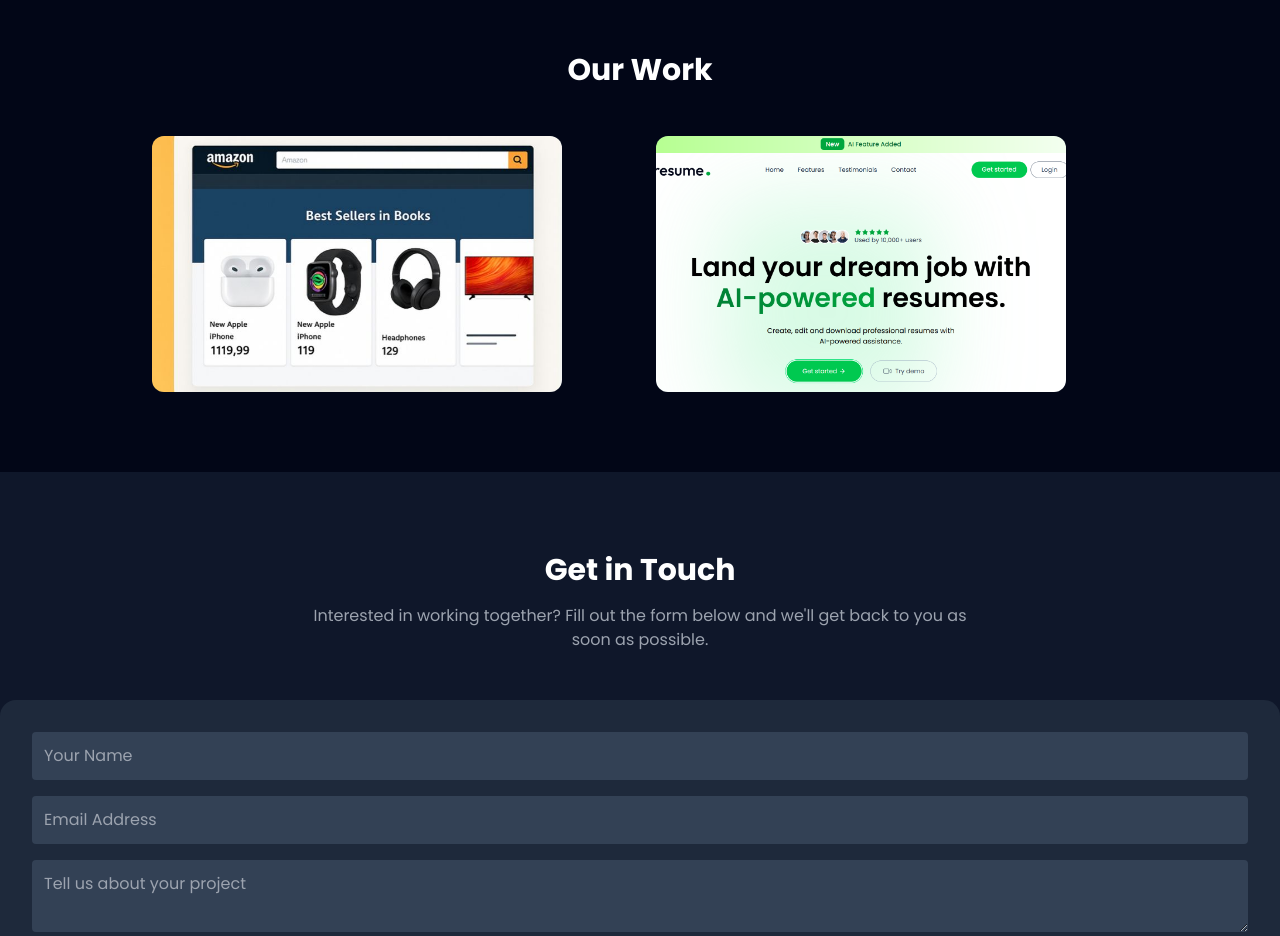
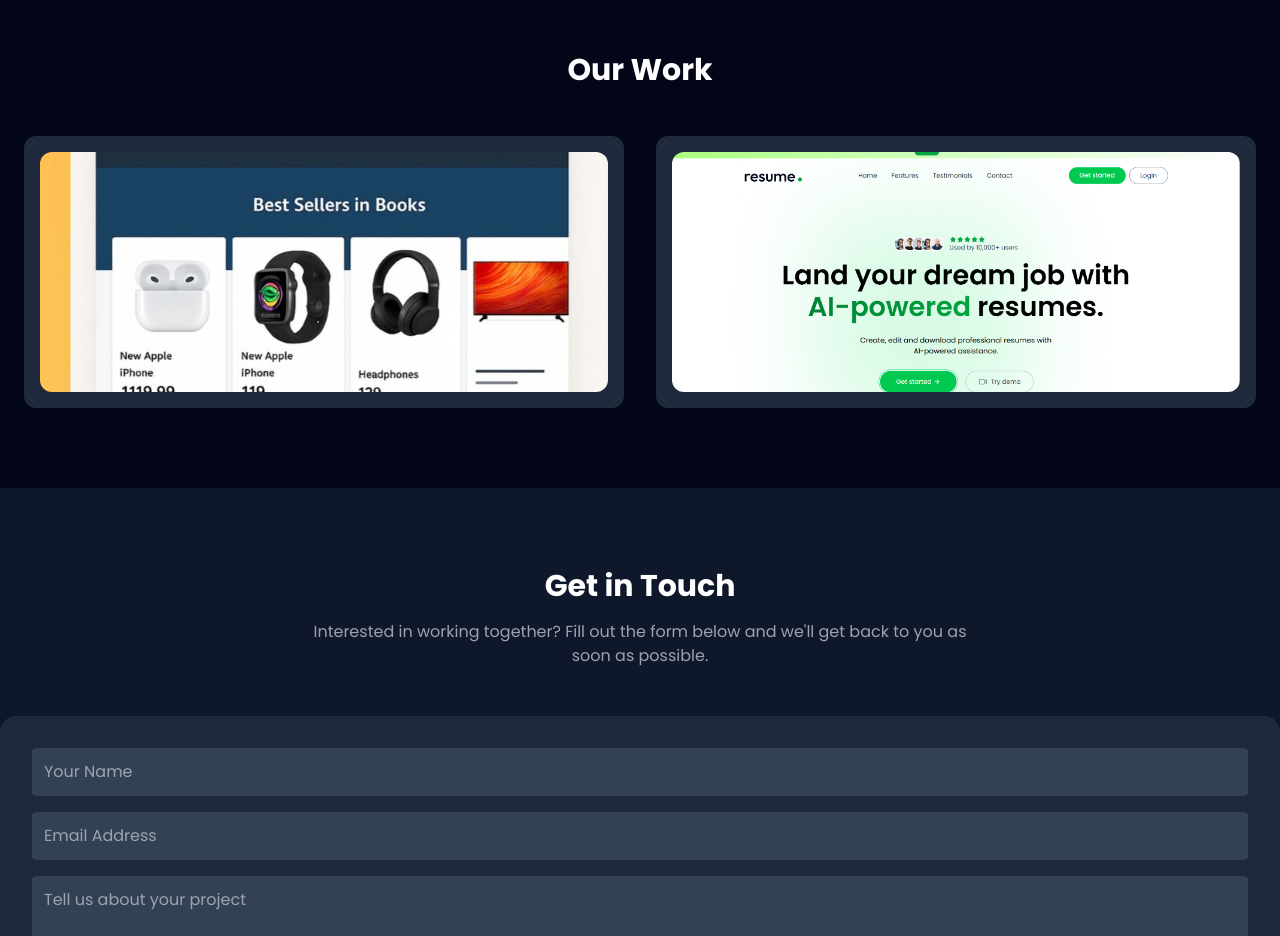
Before and after one commit to frebweb/freweb, a plain HTML site: page index.html in a window 1280 px wide. Shown: the part 1260-2196 px from the top of the page. Drawn offline with nearby package versions, Linux system fonts and the light colour scheme.

Commit message:
Update index.html

```diff
--- a/index.html
+++ b/index.html
@@ -26,20 +26,18 @@
 </head>
 <body class="bg-slate-950 text-white">
     <style>
-        .prj1{
-            margin-left:10vw;
-            width: 32vw;
-            height: 20vw;
+      .prj {
+        width: 100%;
+        height: auto;
       }
-        .prj2{
-            margin-right:10vw;
-            width: 32vw;
-            height: 20vw;
+
+      .prj img {
+        width: 100%;
+        height: auto;
+        max-height: 240px;
+        object-fit: cover;
       }
-        .img1{
-            width: 32vw;
-            height: 20vw;
-        }
+
     </style>
   <!-- Navbar -->
   <header class="fixed w-full bg-slate-900/80 backdrop-blur z-50">
@@ -56,15 +54,20 @@
   </header>
 
   <!-- Mobile Menu -->
-  <div id="mobileMenu" class="hidden fixed inset-0 bg-slate-900 flex flex-col items-center justify-center gap-8 text-xl">
+ <div id="mobileMenu"
+  class="hidden fixed inset-0 bg-slate-950 z-50 flex flex-col items-center justify-center gap-10 text-2xl">
+
+  <button onclick="toggleMenu()" class="absolute top-6 right-6 text-3xl">✕</button>
+
   <a href="#home" onclick="toggleMenu()">Home</a>
   <a href="#services" onclick="toggleMenu()">Services</a>
   <a href="#portfolio" onclick="toggleMenu()">Portfolio</a>
   <a href="#contact" onclick="toggleMenu()">Contact</a>
 </div>
 
+
   <!-- Hero Section -->
-  <section id="home" class="relative min-h-screen flex items-center justify-center text-center px-6 overflow-hidden">
+  <section id="home" class="relative min-h-screen flex items-center justify-center text-center px-4 md:px-6 overflow-hidden">
     <canvas id="bg3d" class="absolute inset-0"></canvas>
     <div class="relative z-10">
       <h2 class="text-4xl md:text-6xl font-bold mb-6">Grow Your Business with <span class="text-indigo-400">Freweb</span></h2>
@@ -106,18 +109,20 @@
   <section id="portfolio" class="py-20">
     <div class="max-w-7xl mx-auto px-6">
       <h3 class="text-3xl font-bold text-center mb-12">Our Work</h3>
-      <div class="grid md:grid-cols-2 gap-8">
-        <div class="bg-slate-800 h-56 rounded-xl flex items-center justify-center text-gray-400 prj1">
+    <div class="grid grid-cols-1 md:grid-cols-2 gap-8">
+      <div class="bg-slate-800 rounded-xl p-4 prj">
         <a href="https://mukesh2776.github.io/Amazon-clone-/" target="_blank">
-                <img src="Amazon.png" alt="Amazon Clone" class="img1 object-cover rounded-xl" >
+          <img src="Amazon.png" alt="Amazon Clone" class="rounded-xl">
         </a>
       </div>
-        <div class="bg-slate-800 h-56 rounded-xl flex items-center justify-center text-gray-400 prj2">
+
+      <div class="bg-slate-800 rounded-xl p-4 prj">
         <a href="https://jioresume.com/" target="_blank">
-                <img src="resumebuilder.png"  alt="Resume Builder" class="img1 object-cover rounded-xl"  >
+          <img src="resumebuilder.png" alt="Resume Builder" class="rounded-xl">
         </a>
       </div>
     </div>
+
     </div>
   </section>
 
```
Lines whose indentation alone changed are shown as unchanged.
